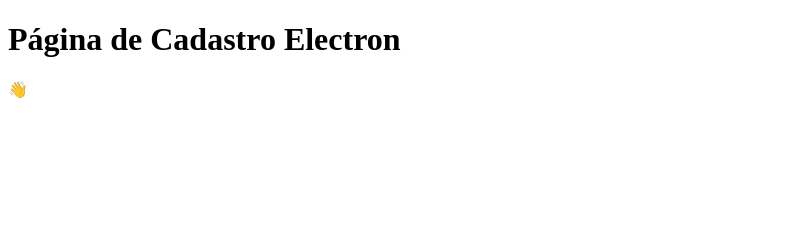
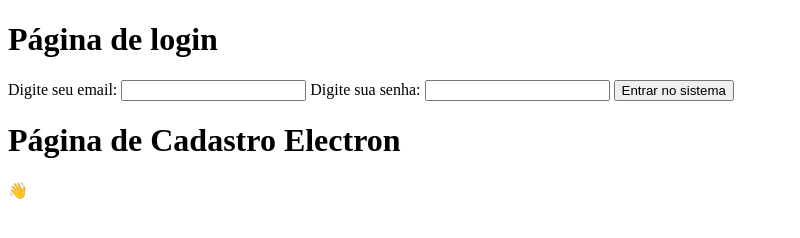
Before and after one commit to lucasbasso92/pagina-cadastro-electron, an Electron app: page index.html in a window 800 px wide. Drawn offline with Linux system fonts and the light colour scheme.

Commit message:
Adicionando novas tags HTML

```diff
--- a/index.html
+++ b/index.html
@@ -14,6 +14,36 @@
     <title>Página de Cadastro Electron</title>
   </head>
   <body>
+
+</div>
+   <h1>Página de login</h1>
+
+   </form>
+
+   <label for="email">
+   Digite seu email:
+
+   <input type="email" id="email">
+
+
+   <label for="senha">
+    Digite sua senha:
+
+    <input type="password" id="senha">
+
+
+    <button>
+
+     Entrar no sistema
+
+    </button>
+
+
+
+
+
+
+
     <h1>Página de Cadastro Electron</h1>
     <p>👋</p>
   </body>
```
